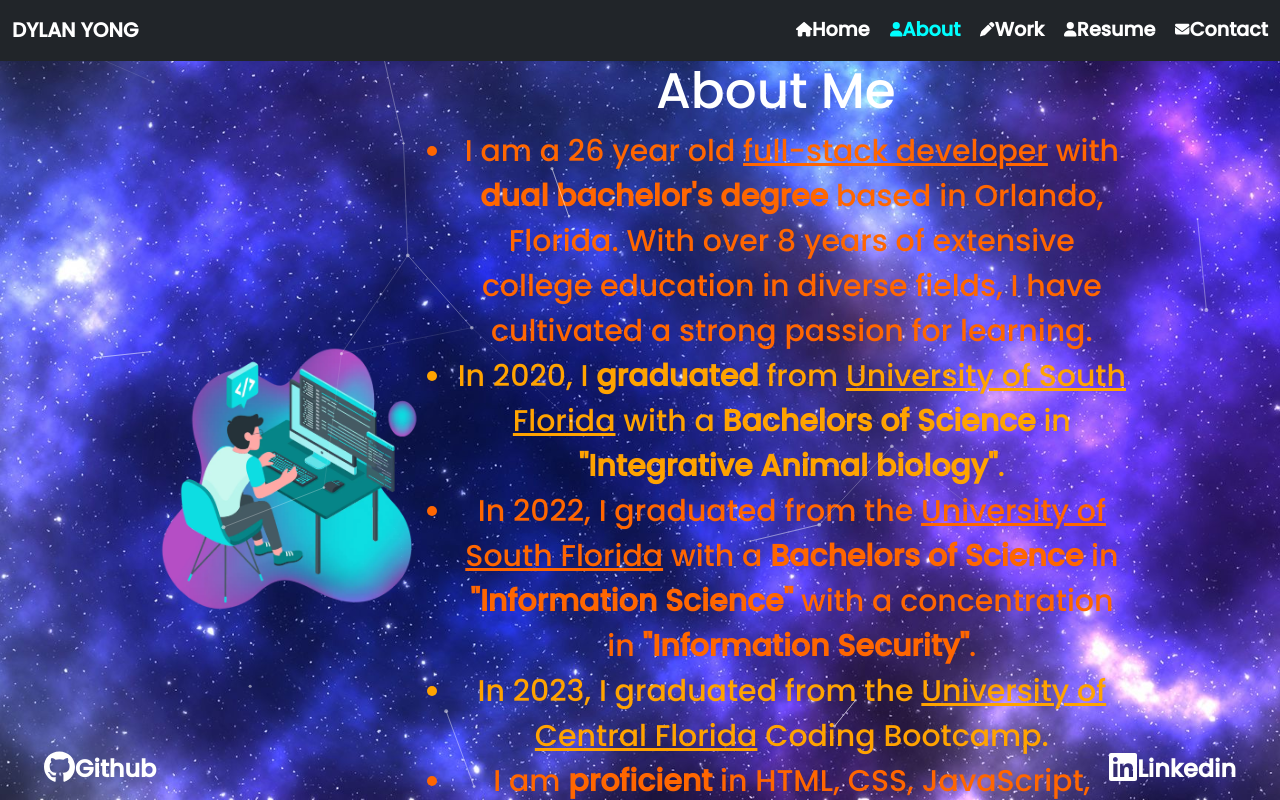
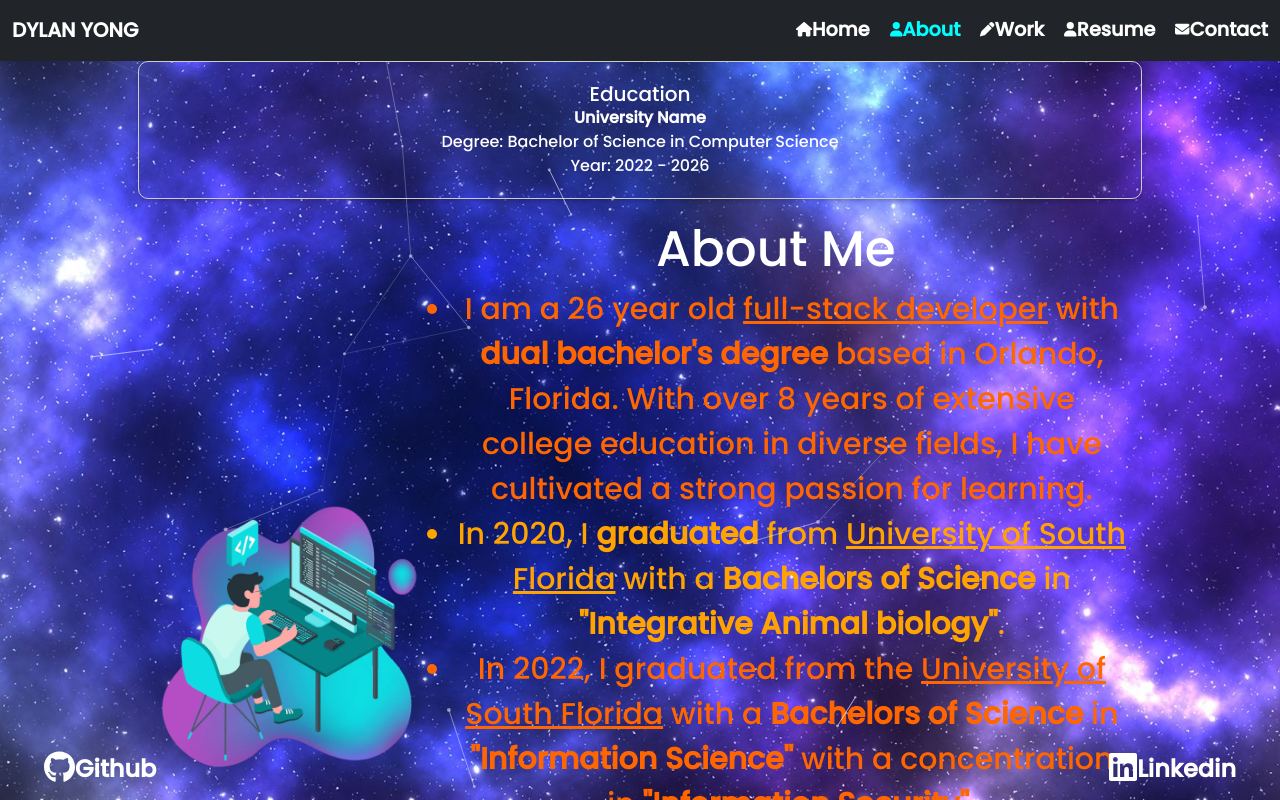
Before and after one commit to Suzakijun1/Portfolio, a React (Create React App) app: page /about in a window 1280 px wide. Shown: the top 800 px of the page. Built offline with nearby package versions, Linux system fonts and the light colour scheme; the HTML template or start-up script is replaced by a standard one.

Commit message:
added react-reveal, added educationcard, redo about page

```diff
--- a/package.json
+++ b/package.json
@@ -15,6 +15,7 @@
     "react": "^18.2.0",
     "react-bootstrap": "^2.7.4",
     "react-dom": "^18.2.0",
+    "react-reveal": "^1.2.2",
     "react-router-dom": "^6.11.2",
     "react-scripts": "5.0.1",
     "react-tsparticles": "^2.9.3",
--- a/src/App.js
+++ b/src/App.js
@@ -10,6 +10,8 @@ import Work from "./pages/Work/Work";
 import Contact from "./pages/Contact/Contact";
 import Resume from "./pages/Resume/Resume";
 import Footer from "./components/Footer/Footer";
+import config from "react-reveal/globals";
+config({ ssrFadeout: true });
 function App() {
   return (
     <Router>
--- /dev/null
+++ b/src/components/EducationCard/EducationCard.js
@@ -0,0 +1,22 @@
+import React from "react";
+import { StyledCard } from "./EducationCard.styles";
+import Card from "react-bootstrap/Card";
+
+const EducationCard = () => {
+  return (
+    <StyledCard className="education-card">
+      <Card.Body>
+        <Card.Title>Education</Card.Title>
+        <Card.Text>
+          <strong>University Name</strong>
+          <br />
+          Degree: Bachelor of Science in Computer Science
+          <br />
+          Year: 2022 - 2026
+        </Card.Text>
+      </Card.Body>
+    </StyledCard>
+  );
+};
+
+export default EducationCard;
--- /dev/null
+++ b/src/components/EducationCard/EducationCard.styles.js
@@ -0,0 +1,15 @@
+import styled from "styled-components";
+
+export const StyledCard = styled.div`
+  border: 1px solid #ccc;
+  text-align: center;
+  margin-bottom: 20px;
+  border-radius: 10px;
+  box-shadow: 0 2px 4px rgba(0, 0, 0, 0.2);
+  /* background-color: #fff; */
+  padding: 20px;
+
+  @media (max-width: 768px) {
+    padding: 10px;
+  }
+`;
--- a/src/components/Navbar/Navbar.styles.js
+++ b/src/components/Navbar/Navbar.styles.js
@@ -17,4 +17,12 @@ export const NavbarContainer = styled.div`
   .navbar-nav .nav-link {
     color: white;
   }
+  @media (max-width: 768px) {
+    /* Adjust the height for smaller screens */
+    /* height: 60px; */
+
+    ul {
+      gap: 10px;
+    }
+  }
 `;
--- a/src/pages/About/About.js
+++ b/src/pages/About/About.js
@@ -15,6 +15,8 @@ import javapic from "../../Assets/skills/java.png";
 import heroku from "../../Assets/skills/heroku-pic.webp";
 import apollopic from "../../Assets/skills/apolloimage.png";
 import jquerypic from "../../Assets/skills/jqueryimg.png";
+import EducationCard from "../../components/EducationCard/EducationCard";
+
 export default function About() {
   const languagesAndDatabases = [
     { name: "HTML", image: htmlpic },
@@ -41,6 +43,7 @@ export default function About() {
   return (
     <AboutSec className="about-section container-fluid">
       <div className="row">
+        <EducationCard />
         <div className="d-flex align-items-center">
           <div className="about-img">
             <img src={AboutLogo} alt="about" className="img-fluid" />
--- a/src/pages/Home/Home.js
+++ b/src/pages/Home/Home.js
@@ -7,7 +7,7 @@ import vsCodePicture from "../../Assets/vs-coding-pic2.png";
 export default function Home() {
   return (
     <HomeSec className="home-section container-fluid mt-5">
-      <div className="row ms-5">
+      <div className="row">
         <div className="col-md-6 text-center">
           <div className="home-content">
             Hello, I'm <strong className="main-name">Dylan Yong</strong>
--- a/src/pages/Resume/Resume.js
+++ b/src/pages/Resume/Resume.js
@@ -1,9 +1,19 @@
 import { ResumeSec } from "./Resume.styles";
 import Resume from "../../Assets/Dylan_Resume_Update2.jpg";
+import Fade from "react-reveal/Fade";
+import React, { useState, useEffect } from "react";
 
 export default function Home() {
+  const [isLoading, setIsLoading] = useState(true);
+  useEffect(() => {
+    setIsLoading(false);
+  }, []);
+  if (isLoading) {
+    return null;
+  }
   return (
     <ResumeSec className="home-section">
+      <Fade bottom>
         <div className="home-content text-center">
           <h1 className="main-name">Resume</h1>
           <div>
@@ -17,6 +27,7 @@ export default function Home() {
           </div>
           <img src={Resume} alt="resume" />
         </div>
+      </Fade>
     </ResumeSec>
   );
 }
--- a/src/pages/Resume/Resume.styles.js
+++ b/src/pages/Resume/Resume.styles.js
@@ -2,10 +2,4 @@ import styled from "styled-components";
 
 export const ResumeSec = styled.div`
   color: white;
-
-  .resume-iframe {
-    display: flex;
-    justify-content: center;
-    align-items: center;
-  }
 `;
--- a/src/pages/Work/Work.js
+++ b/src/pages/Work/Work.js
@@ -1,12 +1,23 @@
+import React, { useState, useEffect } from "react";
 import { WorkSec } from "./Work.styles";
 import BiteBud from "../../Assets/biteBud.png";
 import MentalOasis from "../../Assets/mental-oasis-picture.png";
 import heroShowdown from "../../Assets/hero-showdown-pic.jpg";
 import { MyDropdown, MyDropdown2, MyDropdown3 } from "./Dropdown";
+import Fade from "react-reveal/Fade";
+import Zoom from "react-reveal/Zoom";
 
 export default function Work() {
+  const [isLoading, setIsLoading] = useState(true);
+  useEffect(() => {
+    setIsLoading(false);
+  }, []);
+  if (isLoading) {
+    return null;
+  }
   return (
     <WorkSec id="workSection">
+      <Zoom duration={2000} distance="40px">
         <h2 className="work-header d-flex justify-content-center align-items-center">
           My Recent&nbsp;<strong className="purple"> Projects </strong>
         </h2>
@@ -21,14 +32,14 @@ export default function Work() {
                 <div className="card-body">
                   <h5 className="card-title">BiteBud</h5>
                   <p className="card-text">
-                  Bite-Bud is an innovative web application designed to enhance
-                  users' exploration of cities and states. By leveraging data
-                  from third-party APIs, this application enables users to
-                  effortlessly search and discover local restaurants and
-                  attractions in their desired locations. With real-time
-                  information, Bite-Bud empowers users to make informed
-                  decisions and embark on memorable experiences during their
-                  travels.
+                    Bite-Bud is an innovative web application designed to
+                    enhance users' exploration of cities and states. By
+                    leveraging data from third-party APIs, this application
+                    enables users to effortlessly search and discover local
+                    restaurants and attractions in their desired locations. With
+                    real-time information, Bite-Bud empowers users to make
+                    informed decisions and embark on memorable experiences
+                    during their travels.
                   </p>
                   <div className="d-flex justify-content-between align-items-center">
                     <a
@@ -57,13 +68,14 @@ export default function Work() {
                   <h5 className="card-title">Mental Oasis</h5>
                   <p className="card-text">
                     Mental Oasis showcases a comprehensive mental health tracker
-                  that empowers users to take control of their well-being. With
-                  features such as medication intake tracking, inspirational
-                  quotes, a customizable calendar, journal entries, and links to
-                  helpline websites, the project aims to reduce the negative
-                  impact of mental health challenges. By combining these
-                  elements, the mental health tracker offers users a holistic
-                  tool to actively monitor and improve their mental well-being.
+                    that empowers users to take control of their well-being.
+                    With features such as medication intake tracking,
+                    inspirational quotes, a customizable calendar, journal
+                    entries, and links to helpline websites, the project aims to
+                    reduce the negative impact of mental health challenges. By
+                    combining these elements, the mental health tracker offers
+                    users a holistic tool to actively monitor and improve their
+                    mental well-being.
                   </p>
                   <div className="d-flex justify-content-between align-items-center">
                     <a href="#" className="btn btn-primary">
@@ -83,16 +95,20 @@ export default function Work() {
             </div>
             <div className="col-md-4">
               <div className="card">
-              <img src={heroShowdown} className="card-img-top" alt="project" />
+                <img
+                  src={heroShowdown}
+                  className="card-img-top"
+                  alt="project"
+                />
                 <div className="card-body">
                   <h5 className="card-title">Superhero Showdown</h5>
                   <p className="card-text">
-                  Superhero Showdown is an interactive web game with two modes:
-                  "Higher Lower" and "Draft Game". In "Draft Game", players
-                  strategically build teams and engage in turn-based battles. In
-                  "Higher Lower", players compare and choose attributes. Game
-                  stats are tracked and stored using MongoDB, viewable in user
-                  profiles.
+                    Superhero Showdown is an interactive web game with two
+                    modes: "Higher Lower" and "Draft Game". In "Draft Game",
+                    players strategically build teams and engage in turn-based
+                    battles. In "Higher Lower", players compare and choose
+                    attributes. Game stats are tracked and stored using MongoDB,
+                    viewable in user profiles.
                   </p>
                   <div className="d-flex justify-content-between align-items-center">
                     <a
@@ -155,6 +171,7 @@ export default function Work() {
           </div>
         </div>
       </div> */}
+      </Zoom>
     </WorkSec>
   );
 }
```
Also changed, not shown: 1 other file (tests, documents, lock files or other folders). Lines whose indentation alone changed are shown as unchanged.
